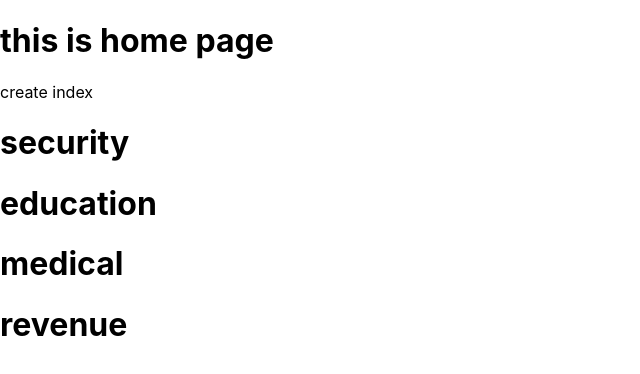
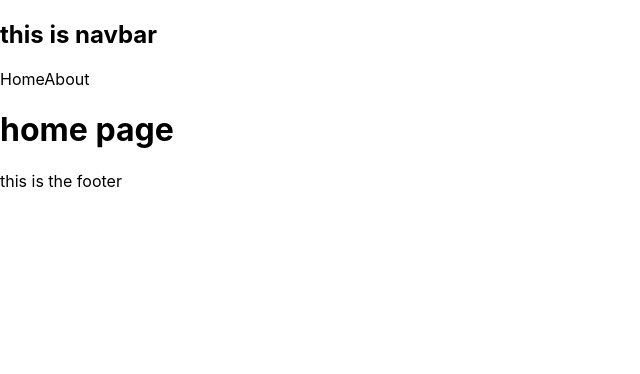
Before and after one commit to Mekatina65/flowerpot, a Next.js app: page / in a window 1280 px wide. Shown: the top 374 px of the page, without its empty margins (0-640 px from the left). Built offline with nearby package versions, Linux system fonts and the light colour scheme.

Commit message:
renew links

```diff
--- /dev/null
+++ b/comps/footer.js
@@ -0,0 +1,8 @@
+const Footer = () => {
+    return (
+
+        <footer> this is the footer</footer>
+     );
+}
+
+export default Footer;
--- /dev/null
+++ b/comps/navbar.js
@@ -0,0 +1,14 @@
+import Link from 'next/link'
+
+const Navbar = () => {
+    return (
+
+        <nav>
+            <h1>this is navbar</h1>
+            <Link href="/"><a>Home</a></Link>
+            <Link href="/about"><a>About</a></Link>
+        </nav>
+     );
+}
+
+export default Navbar;
--- a/pages/index.js
+++ b/pages/index.js
@@ -1,17 +1,15 @@
-import Link from 'next/link'
+import Footer from "../comps/footer";
+import Navbar from "../comps/navbar";
 
 const Home = () => {
   return (
 
-    <p>
-      <h1>this is home page</h1>
-      <Link href="/createindex"><a>create index</a></Link>
+    <div>
+      <Navbar />
 
-      <h1>security</h1>
-      <h1>education</h1>
-      <h1>medical</h1>
-      <h1>revenue</h1>
-    </p>
+      <h1>home page</h1>
+      <Footer />
+    </div>
    );
 }
 
```
Also changed, not shown: cont/footer.js (deleted, +0 -10 lines), cont/navbar.js (deleted, +0 -18 lines).
